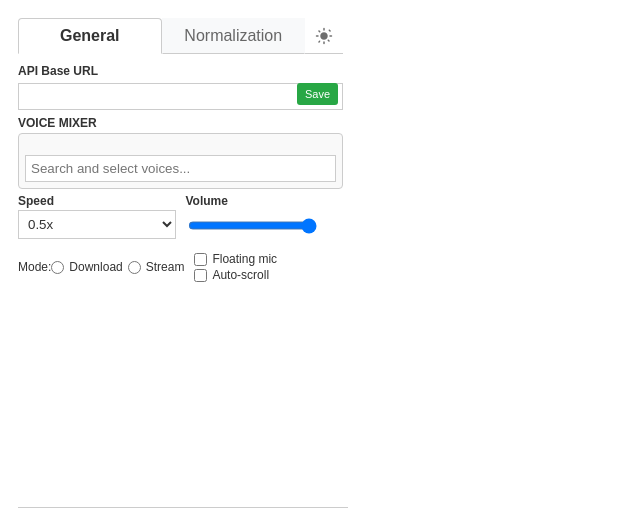
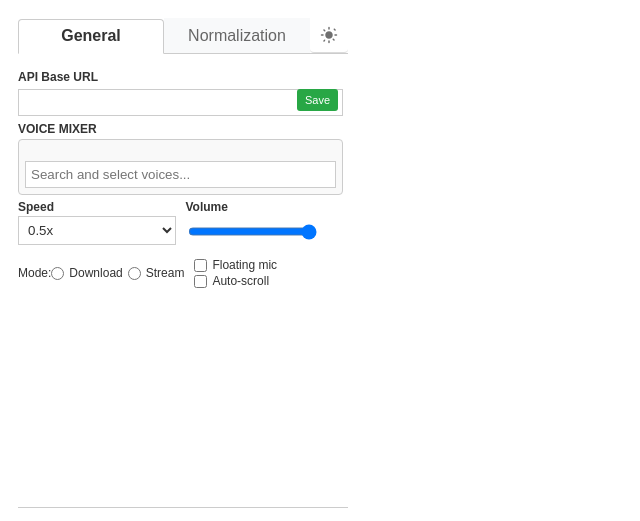
Before and after one commit to Fooftilly/kokoro-extension, a website: page popup.html in a window 1280 px wide. Shown: the whole page, without its empty margins (0-640 px from the left). Drawn offline with Linux system fonts and the light colour scheme.

Commit message:
ui improvements

```diff
--- a/overlay.css
+++ b/overlay.css
@@ -175,7 +175,7 @@
 
 .controls {
     display: flex;
-    gap: 10px;
+    gap: 6px;
     align-items: center;
     margin-top: 5px;
 }
@@ -184,7 +184,7 @@
     background: var(--control-btn-bg);
     border: none;
     border-radius: 4px;
-    padding: 5px 10px;
+    padding: 5px 8px;
     cursor: pointer;
     font-size: 12px;
     color: var(--text-color);
@@ -215,7 +215,7 @@
 }
 
 .volume-slider {
-    width: 60px;
+    width: 40px;
 }
 
 #retry {
--- a/popup.css
+++ b/popup.css
@@ -67,28 +67,35 @@
     margin-bottom: 10px;
     align-items: center;
     height: var(--header-height);
+    background: var(--bg-color);
+    /* Matches body to avoid line breaks */
 }
 
 .tab {
     padding: 8px 15px;
     cursor: pointer;
     border: 1px solid transparent;
-    border-bottom: none;
     background-color: var(--tab-inactive-bg);
     color: var(--tab-inactive-text);
-    border-bottom: 1px solid var(--border-color);
     flex: 1;
     text-align: center;
+    height: 100%;
+    display: flex;
+    align-items: center;
+    justify-content: center;
+    box-sizing: border-box;
 }
 
 .tab.active {
-    border-color: var(--border-color);
+    border: 1px solid var(--border-color);
+    border-bottom: 1px solid var(--bg-color);
+    /* Overlaps .tabs border */
     border-radius: 4px 4px 0 0;
     background: var(--bg-color);
     font-weight: bold;
-    border-bottom: 1px solid var(--bg-color);
+    color: var(--text-color);
     margin-bottom: -1px;
-    color: var(--text-color);
+    /* Still needed for overlap, but we ensure it's stable */
 }
 
 .content {
@@ -374,9 +381,13 @@
     cursor: pointer;
     margin-top: 0;
     flex-shrink: 0;
-    height: 35px;
+    height: 100%;
+    /* Match header height */
     opacity: 0.7;
     transition: opacity 0.2s;
+    border-bottom: 1px solid var(--border-color);
+    /* Maintain the line */
+    box-sizing: border-box;
 }
 
 #theme-toggle:hover {
--- a/popup.html
+++ b/popup.html
@@ -24,7 +24,6 @@
 </head>
 
 <body>
-    <div class="content-wrapper">
     <div class="tabs">
         <div class="tab active" data-tab="general">General</div>
         <div class="tab" data-tab="normalization">Normalization</div>
@@ -41,6 +40,7 @@
             </svg>
         </button>
     </div>
+    <div class="content-wrapper">
 
         <div id="general" class="content active">
             <label for="apiUrl">API Base URL</label>
```
Lines whose indentation alone changed are shown as unchanged.
